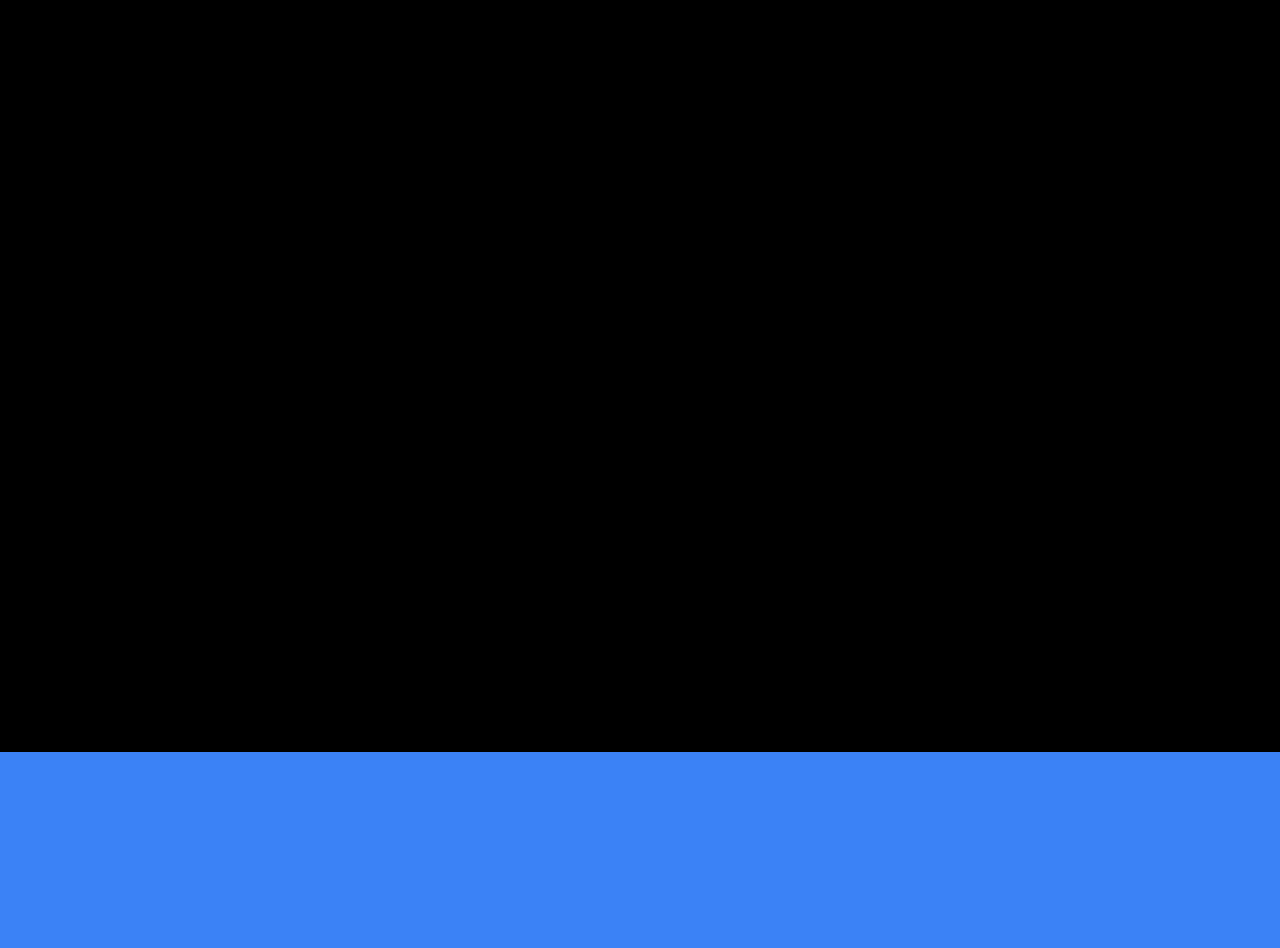
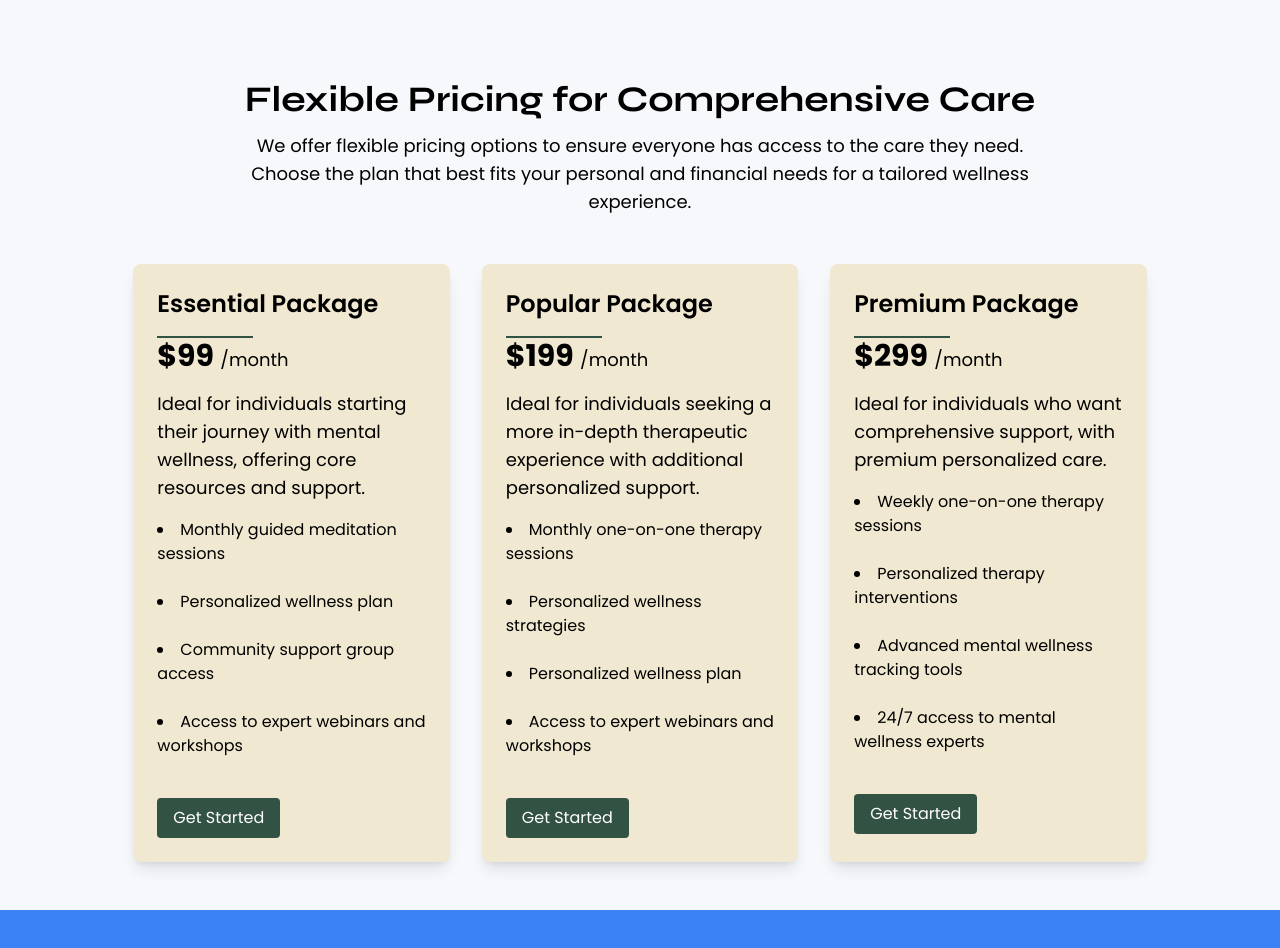
Before and after one commit to hafsachenni/TherapEase, a React (Vite) app: page / in a window 1280 px wide. Shown: the part 3220-4168 px from the top of the page. Built offline with nearby package versions, Linux system fonts and the light colour scheme.

Commit message:
pricing section done

```diff
--- a/src/components/Pricing.jsx
+++ b/src/components/Pricing.jsx
@@ -42,8 +42,50 @@ const pricingPlans = [
 
 
 const Pricing = () => {
+  const handleScrollToContact = () => {
+    const targetSection = document.getElementById('contact');
+    if (targetSection) {
+      window.scrollTo({
+        top: targetSection.offsetTop,
+        behavior: 'smooth'
+      })
+    }
+  }
+
   return (
-    <div className='bg-black h-screen' id='pricing'>
+    <div id='pricing' className='bg-[#f7f8fc] pt-32'>
+      <div className='mx-auto container px-8'>
+        <div className='text-center'>
+          <h2 className='text-4xl font-secondary font-bold mb-3'>Flexible Pricing for Comprehensive Care</h2>
+          <p className='text-lg mb-12 md:w-2/3 mx-auto'>We offer flexible pricing options to ensure everyone has access to the care they need. Choose the plan that best fits your personal and financial needs for a tailored wellness experience.</p>
+        </div>
+
+
+        {/* pricing plans*/}
+        <div className='flex flex-col md:flex-row gap-8 mx-auto md:w-5/6 pb-12'>
+          {pricingPlans.map((plan, index) => (
+            <div key={index} className='bg-primary rounded-lg shadow-lg flex-1 p-6'>
+              <h3 className='text-2xl font-semibold mb-4'>{plan.name}</h3>
+              <hr className='w-24 border border-heroBgClr '/>
+              <p className='font-bold text-3xl mb-4'>{plan.price} <span className='font-normal text-lg'>/month</span></p>
+              <p className='text-lg mb-4'>{plan.description}</p>
+              <ul className='list-disc list-inside space-y-2 mb-6'>
+                {
+                  plan.features.map((feature, index) => (
+                    <li key={index} className='pb-4'>{feature}</li>
+                  ))
+                }
+              </ul>
+
+              <button
+              onClick={handleScrollToContact}
+              className='bg-heroBgClr text-white py-2 px-4 rounded hover:bg-heroBgClr/90'>Get Started</button>
+            </div>
+          ))}
+
+        </div>
+
+      </div>
 
     </div>
   )
```
